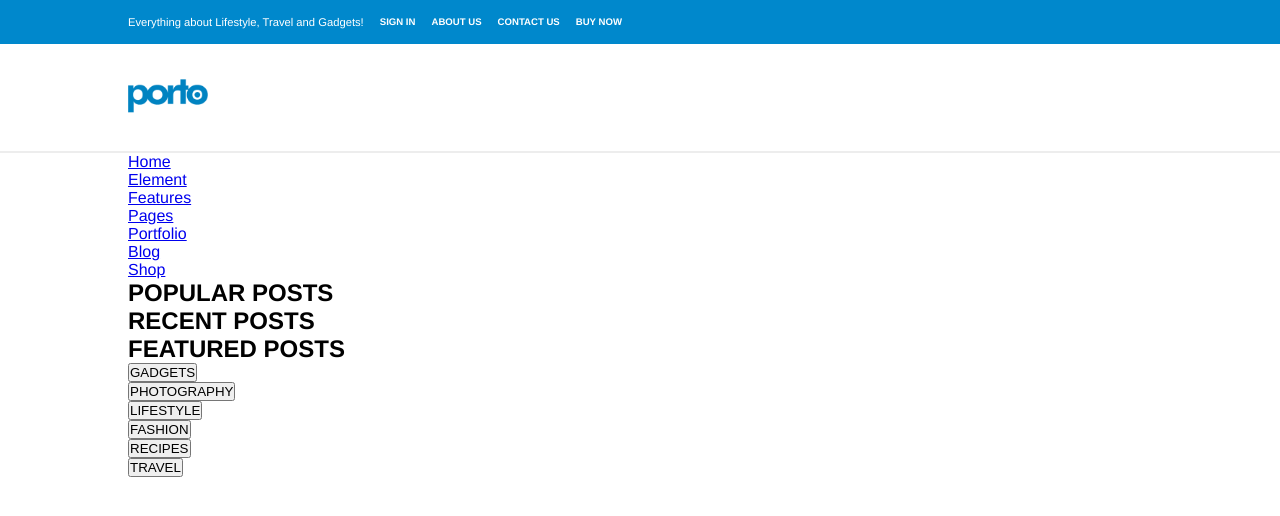
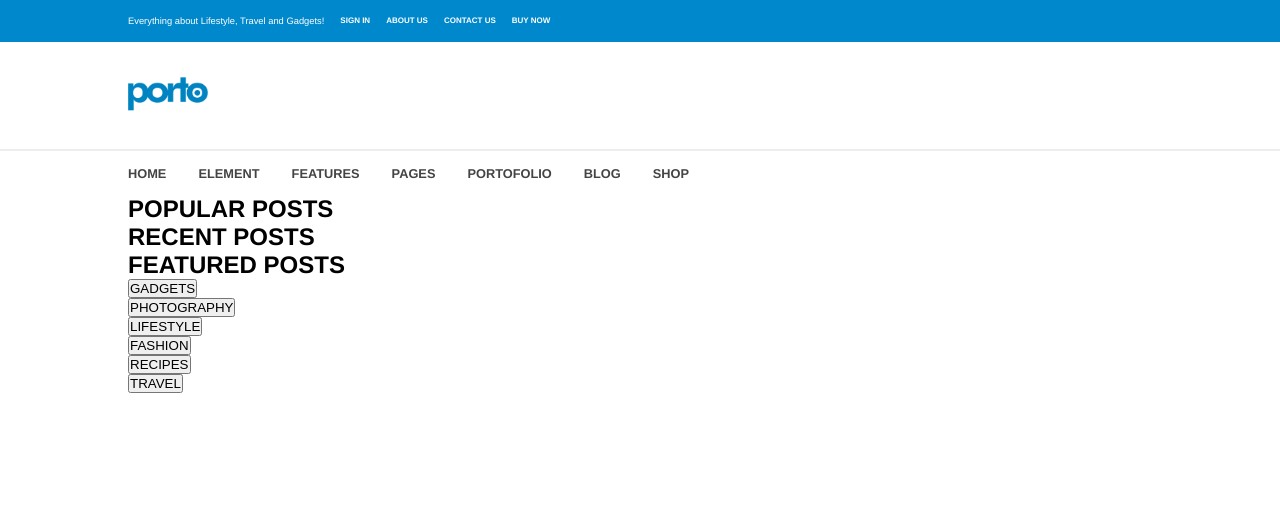
Before and after one commit to Nicola-Perera/proj-html-vuejs, a Vue app: page / in a window 1280 px wide. Shown: the top 516 px of the page. Built offline with nearby package versions, Linux system fonts and the light colour scheme.

Commit message:
add style to header

```diff
--- a/src/App.vue
+++ b/src/App.vue
@@ -21,7 +21,7 @@ export default {
   },
   data () {
     return {
-      nav: [{ name: 'Home' }, { name: 'Element' }, { name: 'Features' }, { name: 'Pages' }, { name: 'Portfolio' }, { name: 'Blog' }, { name: 'Shop' }],
+      nav: [{ name: 'HOME' }, { name: 'ELEMENT' }, { name: 'FEATURES' }, { name: 'PAGES' }, { name: 'PORTOFOLIO' }, { name: 'BLOG' }, { name: 'SHOP' }],
       contacts: [{ name: 'SIGN IN' }, { name: 'ABOUT US' }, { name: 'CONTACT US' }, { name: 'BUY NOW' }],
       posts: [
         {
--- a/src/components/header/SiteHeader.vue
+++ b/src/components/header/SiteHeader.vue
@@ -16,8 +16,8 @@
 
         <!-- navbar -->
         <div class="header_bottom">
-            <div class="nav width80">
-                <div v-for="link in nav" :key="link.name"><a href="#">{{ link.name }}</a></div>
+            <div class="nav width80 container">
+                <div v-for="link in nav" :key="link.name"><a class="link" href="#">{{ link.name }}</a></div>
             </div>
         </div>
 
@@ -41,7 +41,7 @@ export default {
 #SiteHeader {
     .header_top {
         padding: 1rem 0;
-        font-size: .6rem;
+        font-size: .5rem;
         background-color: #0088cc;
         color: #fff;
         h3 {
@@ -63,6 +63,15 @@ export default {
 
 .header_bottom {
     border-top: 2px solid #ededed;
+    .nav {
+        padding: .8rem 0;
+        a {
+            margin-right: 2rem;
+            color: #444444;
+            font-weight: bold;
+            font-size: .8rem;
+        }
+    }
 }
 
 </style>
```
